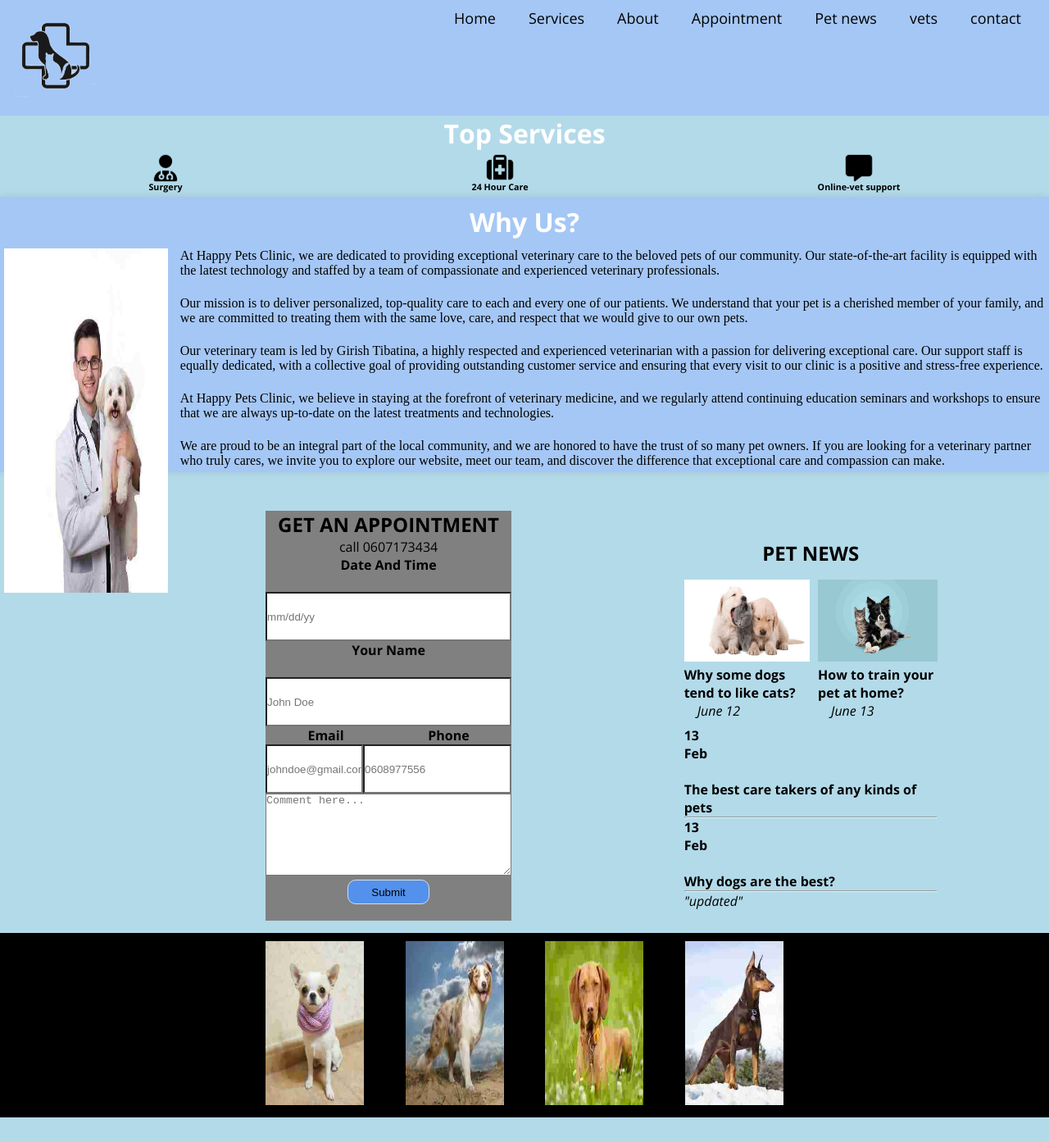
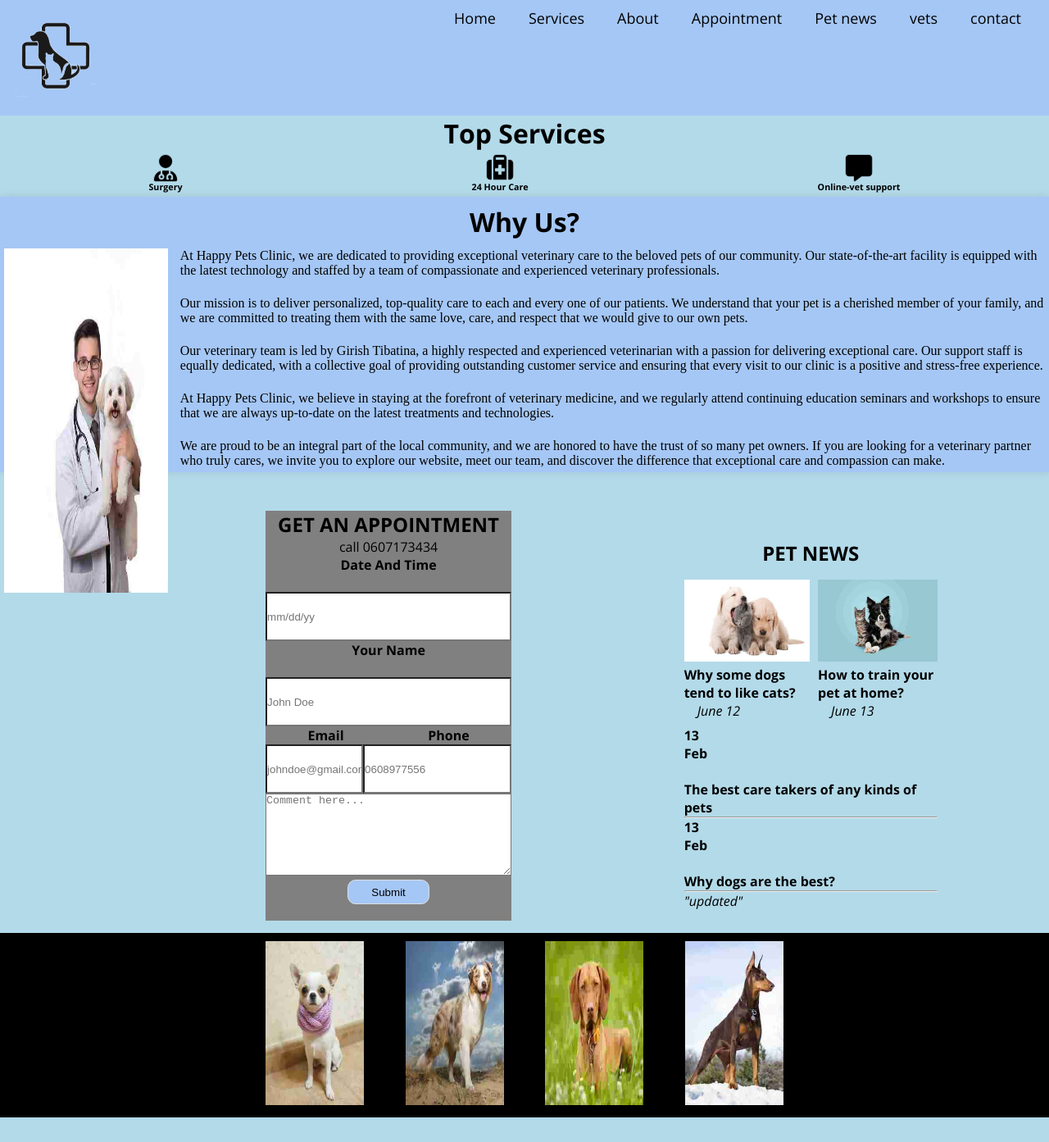
Before and after one commit to Jirish007/Animal-clinic, a React (Create React App) app: page / in a window 1280 px wide. Shown: the top 1393 px of the page at 82% size. Built offline with nearby package versions, Linux system fonts and the light colour scheme; a web font is replaced by a local one.

Commit message:
Made changes to colours. Instead of using different colours for different headeers, texts etc... I made it much more user friendly and easy to follow by implementing the same colours throughout the websites to keep up with consisitency.

```diff
--- a/src/index.css
+++ b/src/index.css
@@ -99,7 +99,6 @@ margin-right: .5rem;
 
 /*THIS ONE IS THE "SERVICES" SECTION*/
 .why_title h2{
-color: white;
 text-align: center;
 font-size: 2rem;
 
@@ -125,7 +124,6 @@ padding: 5px;
     text-align: center;
     font-size: 2rem;
 margin-bottom: .5rem;
-color: white;
 padding: 0.2rem;
 
 }
@@ -186,7 +184,7 @@ padding: 0.2rem;
     border-radius: 10px;
     width: 100px;
     height: 30px;
-    background-color: rgba(78, 148, 252, 0.884);
+    background-image: url(./images/royal\ blue.jpg);
 }
 .form input[type="button"] {
     border-radius: 10px;
@@ -233,8 +231,9 @@ padding: 0.2rem;
     text-align: center;
 }
 .news_container h4:hover{
-    color: orange;
+
     cursor: pointer;
+    background-image: url(./images/royal\ blue.jpg);
 }
 
 .news_main_articles img{
```
